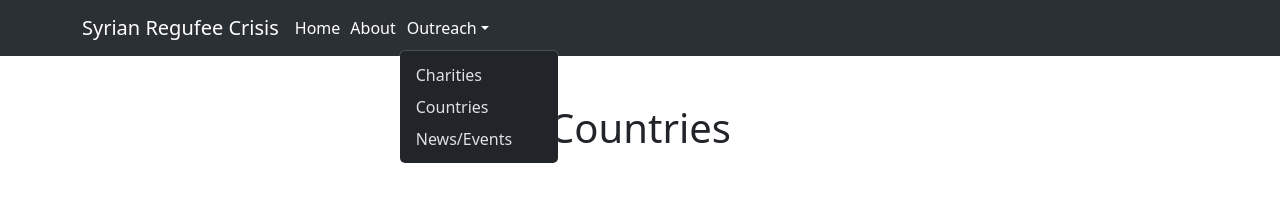
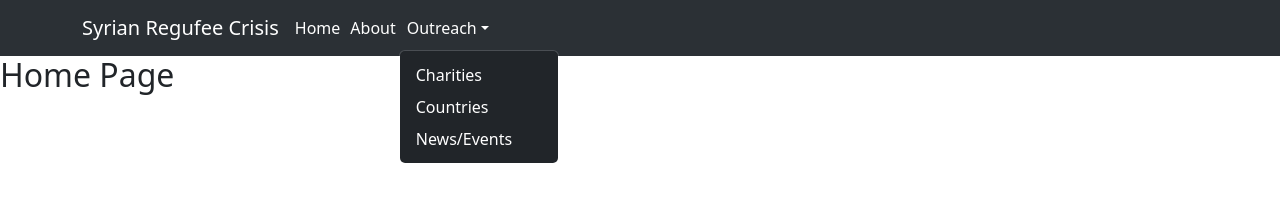
Before and after one commit to anishm31/Syrian-Refugee-Crisis, a React (Create React App) app: page / in a window 1280 px wide. Both pictures are taken after a click on the button "Outreach". Shown: the top 198 px of the page. Built offline with nearby package versions, Linux system fonts and the light colour scheme.

Commit message:
Closes #27, fixes routing for all the options in the navbar (including model pages)

```diff
--- a/src/App.js
+++ b/src/App.js
@@ -1,13 +1,9 @@
-import logo from './logo.svg';
 import './App.css';
-import { BrowserRouter as Router, Routes, Route, BrowserRouter } from 'react-router-dom';
-import MainNavbar from './Components/MainNavbar.js';
-import CountryModelPage from './Components/CountryModelPage';
 
 function App() {
   return (
     <div>
-      <CountryModelPage />
+      <h2>Home Page</h2>
     </div>
   );
 }
--- a/src/Components/About.js
+++ b/src/Components/About.js
@@ -2,6 +2,6 @@ import React from 'react';
 
 export default function About() {
     return (
-      <h2>About page</h2>
+      <h2>About Page</h2>
     );
   }
--- /dev/null
+++ b/src/Components/CharitiesModelPage.js
@@ -0,0 +1,9 @@
+function CharitiesModelPage() {
+    return (
+      <div>
+        <h2>Charities Model Page</h2>
+      </div>
+    );
+  }
+
+  export default CharitiesModelPage;
--- a/src/Components/MainNavbar.js
+++ b/src/Components/MainNavbar.js
@@ -37,13 +37,35 @@ function MainNavbar() {
             <Navbar.Toggle aria-controls="basic-navbar-nav" />
             <Navbar.Collapse id="basic-navbar-nav">
               <Nav className="me-auto">
+                <NavDropdown title="Outreach" id="basic-nav-dropdown">
 
-                <NavDropdown title="Outreach" id="basic-nav-dropdown">
-                  <NavDropdown.Item href="#action/3.1">Charities</NavDropdown.Item>
-                  <NavDropdown.Item href="#action/3.2">
-                    Countries
+                  <NavDropdown.Item>
+                    <Link
+                      style={{ color: "white", textDecoration: "inherit"}}
+                      to="/charities"
+                    >
+                      Charities
+                    </Link>
                   </NavDropdown.Item>
-                  <NavDropdown.Item href="#action/3.3">News/Events</NavDropdown.Item>
+
+                  <NavDropdown.Item>
+                    <Link
+                      style={{ color: "white", textDecoration: "inherit"}}
+                      to="/countries"
+                    >
+                      Countries
+                    </Link>
+                  </NavDropdown.Item>
+
+                  <NavDropdown.Item>
+                    <Link
+                      style={{ color: "white", textDecoration: "inherit"}}
+                      to="/news-and-events"
+                    >
+                      News/Events
+                    </Link>
+                  </NavDropdown.Item>
+
                 </NavDropdown>
 
               </Nav>
--- /dev/null
+++ b/src/Components/NewsEventsModelPage.js
@@ -0,0 +1,9 @@
+function NewsEventsModelPage() {
+    return (
+      <div>
+        <h2>News/Events Model Page</h2>
+      </div>
+    );
+  }
+
+  export default NewsEventsModelPage;
--- a/src/index.js
+++ b/src/index.js
@@ -8,6 +8,9 @@ import 'bootstrap/dist/js/bootstrap.bundle.min';
 import { BrowserRouter as Router, Routes, Route, BrowserRouter } from 'react-router-dom';
 import MainNavbar from './Components/MainNavbar.js';
 import About from './Components/About.js';
+import CountryModelPage from './Components/CountryModelPage';
+import CharitiesModelPage from './Components/CharitiesModelPage';
+import NewsEventsModelPage from './Components/NewsEventsModelPage';
 
 const root = ReactDOM.createRoot(document.getElementById('root'));
 root.render(
@@ -17,7 +20,10 @@ root.render(
     <MainNavbar/>
         <Routes>
             <Route exact path = "/" element ={<App />}/>
-            <Route  path = "/about" element ={<About />}/>
+            <Route path = "/about" element ={<About />}/>
+            <Route path = "/countries" element = {<CountryModelPage />}/>
+            <Route path = "/charities" element = {<CharitiesModelPage />}/>
+            <Route path = "/news-and-events" element = {<NewsEventsModelPage />}/>
         </Routes>
 
   </Router>
```
